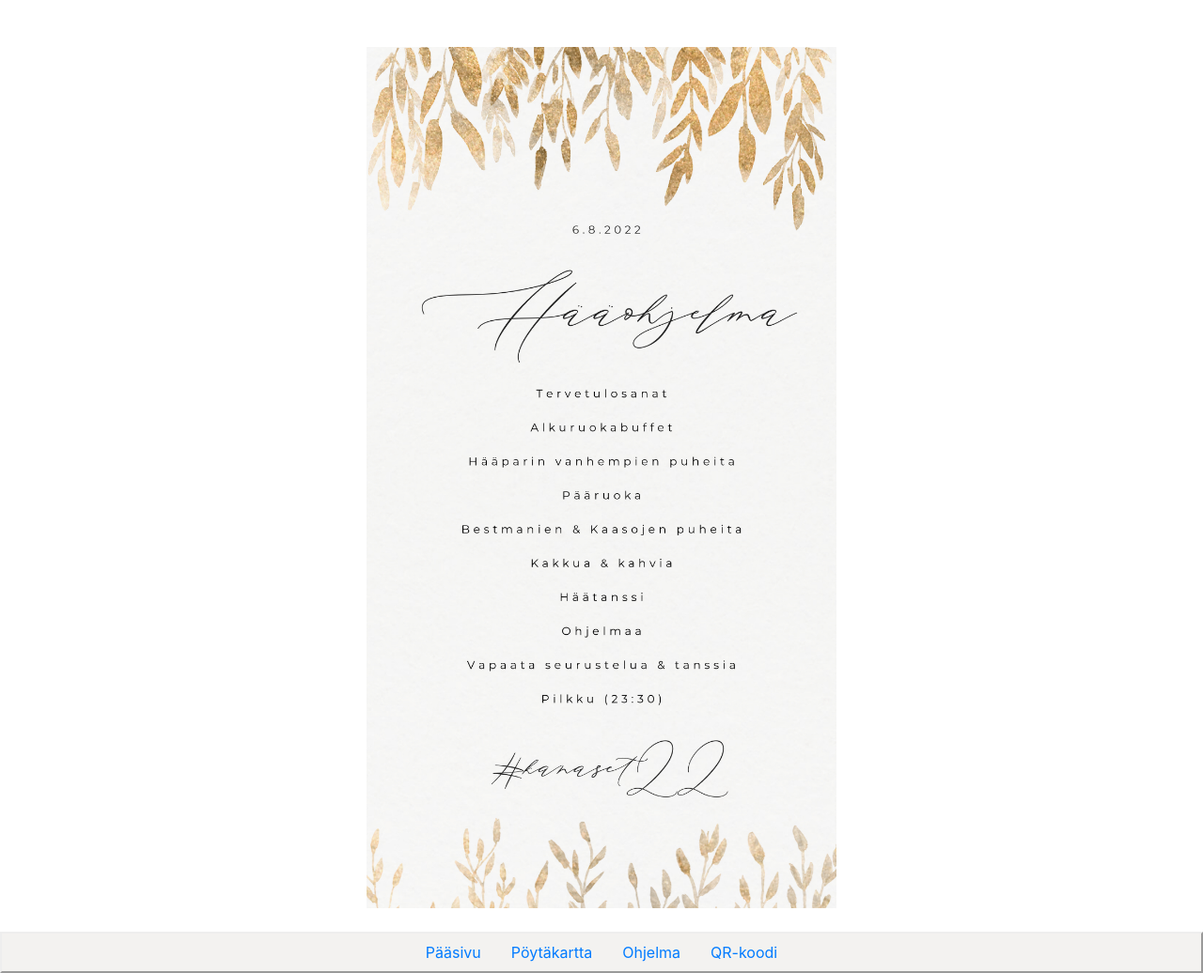
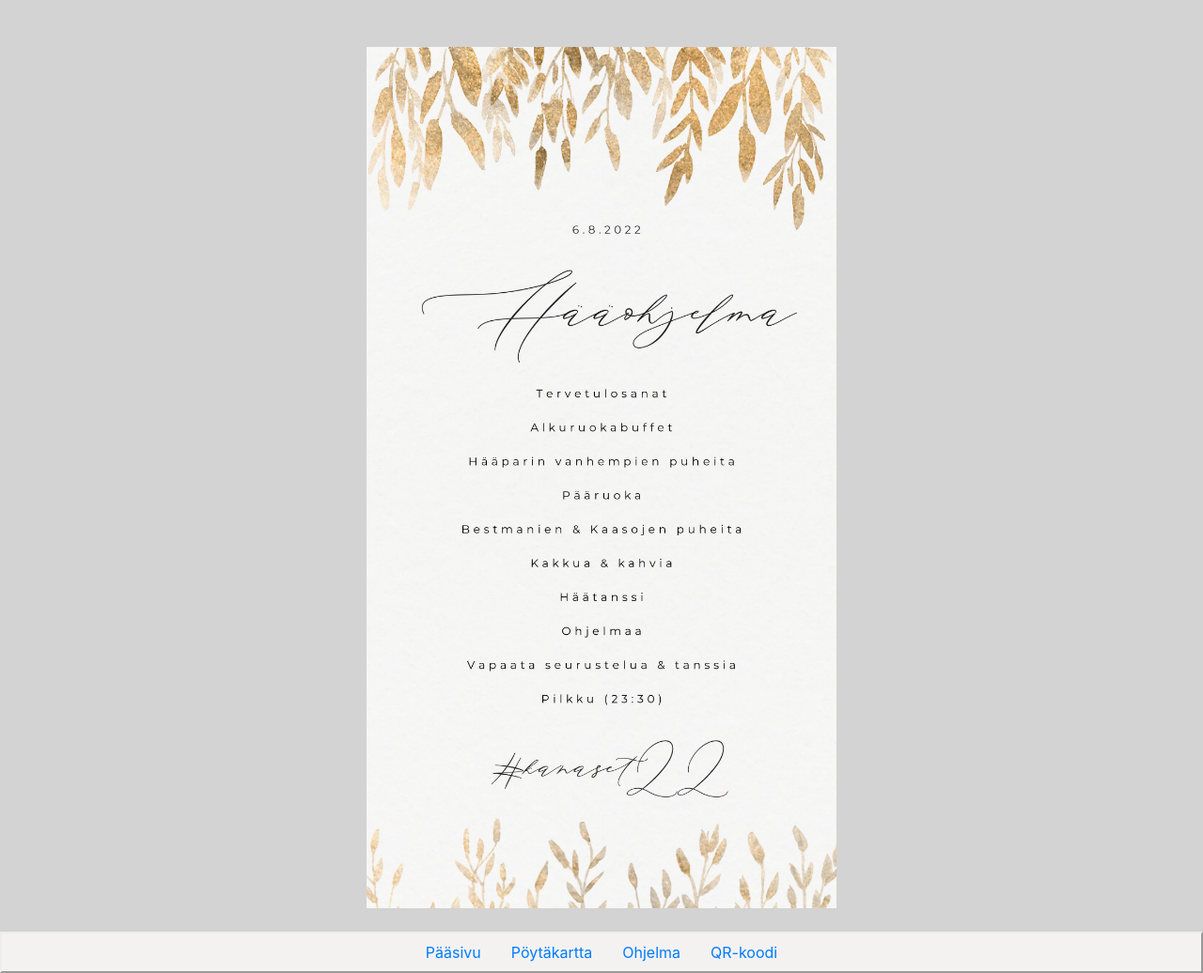
Before and after one commit to lkananen/weddingsite, a FastAPI app: page / in a window 1280 px wide. Shown: the whole page at 94% size. Run offline with FastAPI, Linux system fonts and the light colour scheme.

Commit message:
Main page bg color added.

```diff
--- a/source/app/templates/index.html
+++ b/source/app/templates/index.html
@@ -2,6 +2,11 @@
 <head>
     <title>Pääsivu</title>
     <link rel="stylesheet" href="https://cdn.jsdelivr.net/npm/bootstrap@4.0.0/dist/css/bootstrap.min.css" integrity="sha384-Gn5384xqQ1aoWXA+058RXPxPg6fy4IWvTNh0E263XmFcJlSAwiGgFAW/dAiS6JXm" crossorigin="anonymous">
+    <style type="text/css">
+      html body {
+          background-color: rgb(211, 211, 211);
+      }
+    </style>
 </head>
 <body>
     <div class="text-center" style="padding-top:25px;">
```
